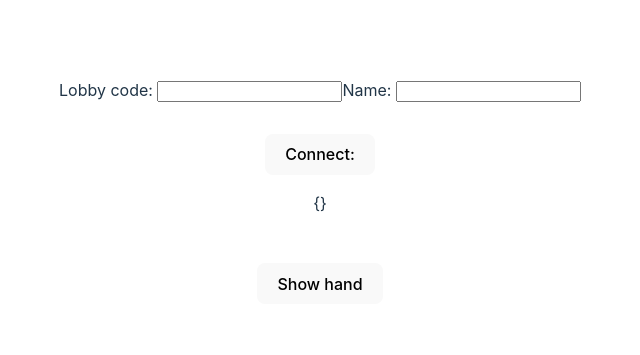
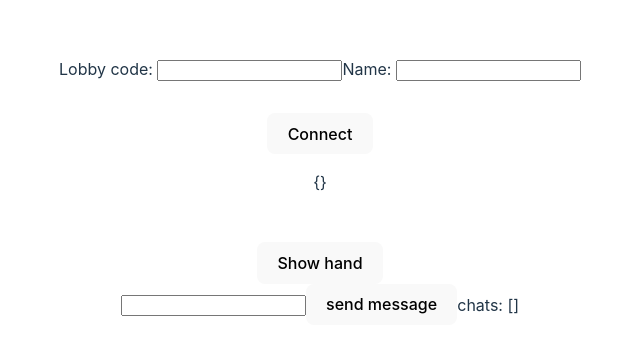
Before and after one commit to jeremyarde/blackballgame, a React (Vite) app in the folder blackballgame-client/: page / in a window 1280 px wide. Shown: the part 209-564 px from the top of the page, without its empty margins (320-960 px from the left). Built offline with nearby package versions, Linux system fonts and the light colour scheme; no server answers.

Commit message:
chat almost working

```diff
--- a/blackballgame-client/src/App.jsx
+++ b/blackballgame-client/src/App.jsx
@@ -9,11 +9,14 @@ function App() {
   const [serverState, setServerState] = useState({});
   const [name, setName] = useState("");
   const [lobbyCode, setLobbyCode] = useState("");
+  const [chats, setChats] = useState([]);
+  const [message, setMessage] = useState("");
 
   const socket = new WebSocket("ws://127.0.0.1:3000/ws");
   socket.onmessage = (event) => {
     console.log(event);
     setServerState(event.data);
+    setChats((curr) => curr.push(event.data));
   };
 
   return (
@@ -33,13 +36,6 @@ function App() {
       <div className="card">
         <button
           onClick={() => {
-            // const obj = { hello: "world" };
-            // const blob = new Blob([JSON.stringify(obj, null, 2)], {
-            //   type: "application/json",
-            // });
-            // console.log("Sending blob over websocket");
-            // let res = socket.send(blob);
-
             let res = socket.send(
               JSON.stringify({ username: name, channel: lobbyCode })
             );
@@ -47,7 +43,7 @@ function App() {
             setResponse(res);
           }}
         >
-          Connect: {resp}
+          Connect
         </button>
         <p>{JSON.stringify(serverState)}</p>
       </div>
@@ -62,6 +58,15 @@ function App() {
           Show hand
         </button>
       </div>
+
+      <div>
+        <input
+          type="text"
+          onChange={(evt) => setMessage(evt.target.value)}
+        ></input>
+        <button onClick={() => socket.send(message)}>send message</button>
+        chats: {JSON.stringify(chats)}
+      </div>
     </>
   );
 }
```
Also changed, not shown: 1 other file (tests, documents, lock files or other folders).
